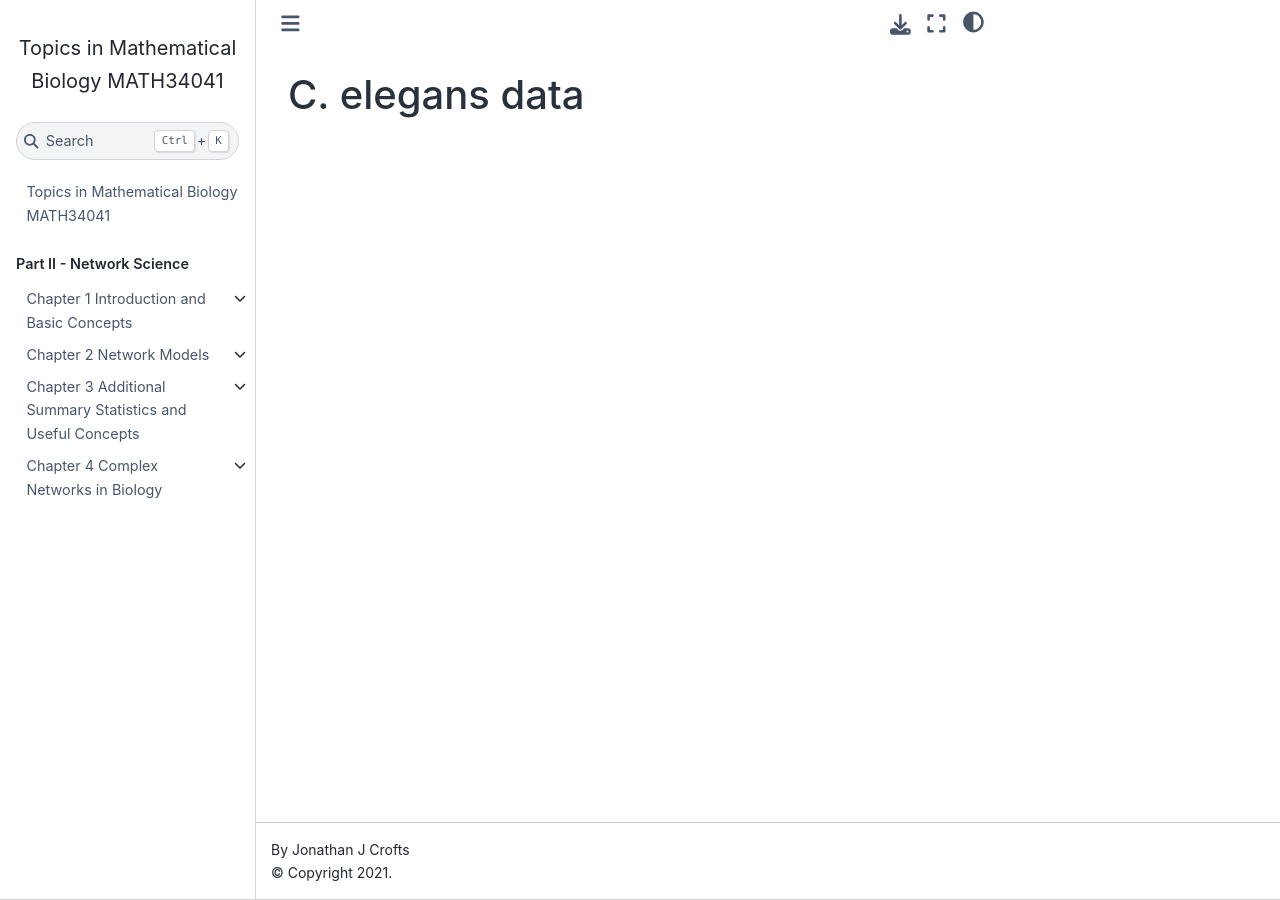
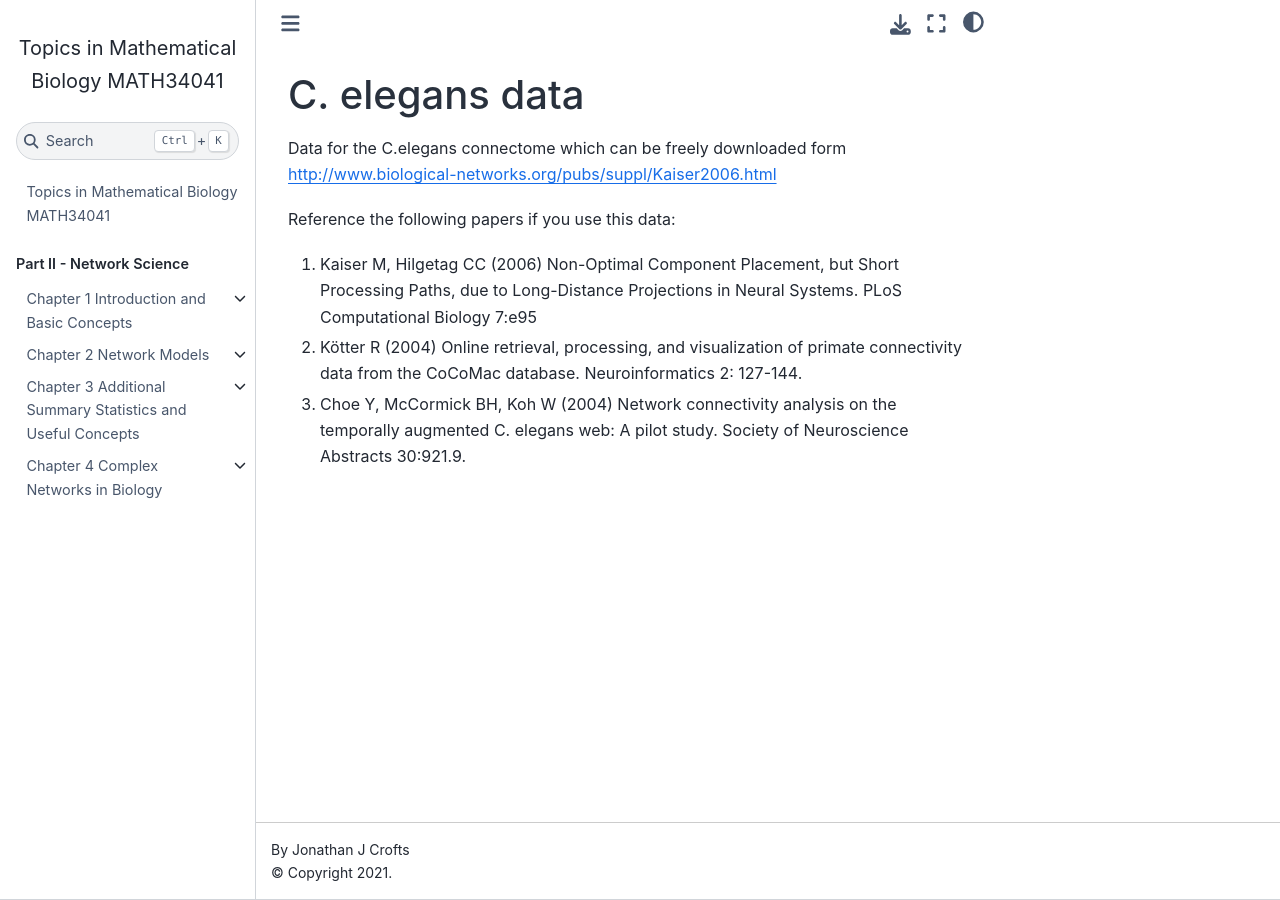
Before and after one commit to jjcrofts77/TMB-MATH34041, a Jupyter Book: the page built from content/Data/README.md, in a window 1280 px wide. Built offline with Jupyter Book 1.0.4 settings and Sphinx 7.4.7 and the Sphinx Book theme 1.1.4, drawn with Linux system fonts in a browser that asks for light colours.

Commit message:
Update README.md

```diff
--- a/content/Data/README.md
+++ b/content/Data/README.md
@@ -1 +1,11 @@
 # C. elegans data
+
+Data for the C.elegans connectome which can be freely downloaded form http://www.biological-networks.org/pubs/suppl/Kaiser2006.html
+
+Reference the following papers if you use this data:
+
+ 1. Kaiser M, Hilgetag CC (2006) Non-Optimal Component Placement, but Short Processing Paths, due to Long-Distance Projections in Neural Systems. PLoS Computational Biology 7:e95
+
+ 2. Kötter R (2004) Online retrieval, processing, and visualization of primate connectivity data from the CoCoMac database. Neuroinformatics 2: 127-144.
+
+ 3. Choe Y, McCormick BH, Koh W (2004) Network connectivity analysis on the temporally augmented C. elegans web: A pilot study. Society of Neuroscience Abstracts 30:921.9.
```
